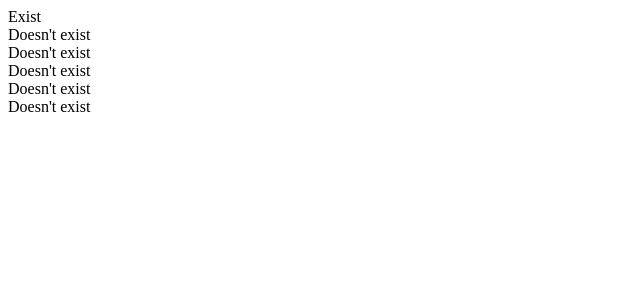
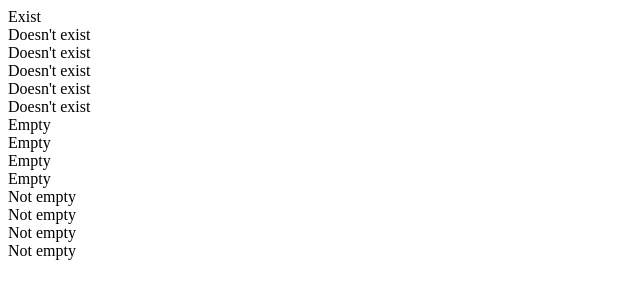
Before and after one commit to coinlatera/bc-utilities, a website: page test-app/index.html in a window 1280 px wide. Shown: the whole page, without its empty margins (0-640 px from the left). Drawn offline with Linux system fonts and the light colour scheme.

Commit message:
Add the `isEmpty` function

```diff
--- a/test-app/index.html
+++ b/test-app/index.html
@@ -6,6 +6,8 @@
     <div id="result"></div>
 
     <script>
+
+      // Test `exist` function
       var foo = 1;
       var bar;
       var baz = undefined;
@@ -14,17 +16,37 @@
 
       var result = ''
 
-      function testVariable (variable) {
+      function testVariableExists (variable) {
         result += exist(variable) ? '<span>Exist</span>' : '<span>Doesn\'t exist</span>';
         result += '<br>'
       }
 
-      testVariable(foo);
-      testVariable(bar);
-      testVariable(baz);
-      testVariable(qux);
-      testVariable(banana);
-      testVariable();
+      testVariableExists(foo);
+      testVariableExists(bar);
+      testVariableExists(baz);
+      testVariableExists(qux);
+      testVariableExists(banana);
+      testVariableExists();
+
+
+      // Test `isEmpty` function
+      function testVariableIsEmpty (variable) {
+        result += isEmpty(variable) ? '<span>Empty</span>' : '<span>Not empty</span>';
+        result += '<br>'
+      }
+
+      testVariableIsEmpty(""), // true
+      testVariableIsEmpty([]), // true
+      testVariableIsEmpty({}), // true
+      testVariableIsEmpty({length: 0, custom_property: []}), // true
+
+      testVariableIsEmpty("Hello"), // false
+      testVariableIsEmpty([1,2,3]), // false
+      testVariableIsEmpty({test: 1}), // false
+      testVariableIsEmpty({length: 3, custom_property: [1,2,3]}) // false
+
+
+
 
       document.getElementById('result').innerHTML = result;
 
```
Also changed, not shown: assets/utilities.coffee (+11 -0 lines), dist/bc-utilities-min.js.
